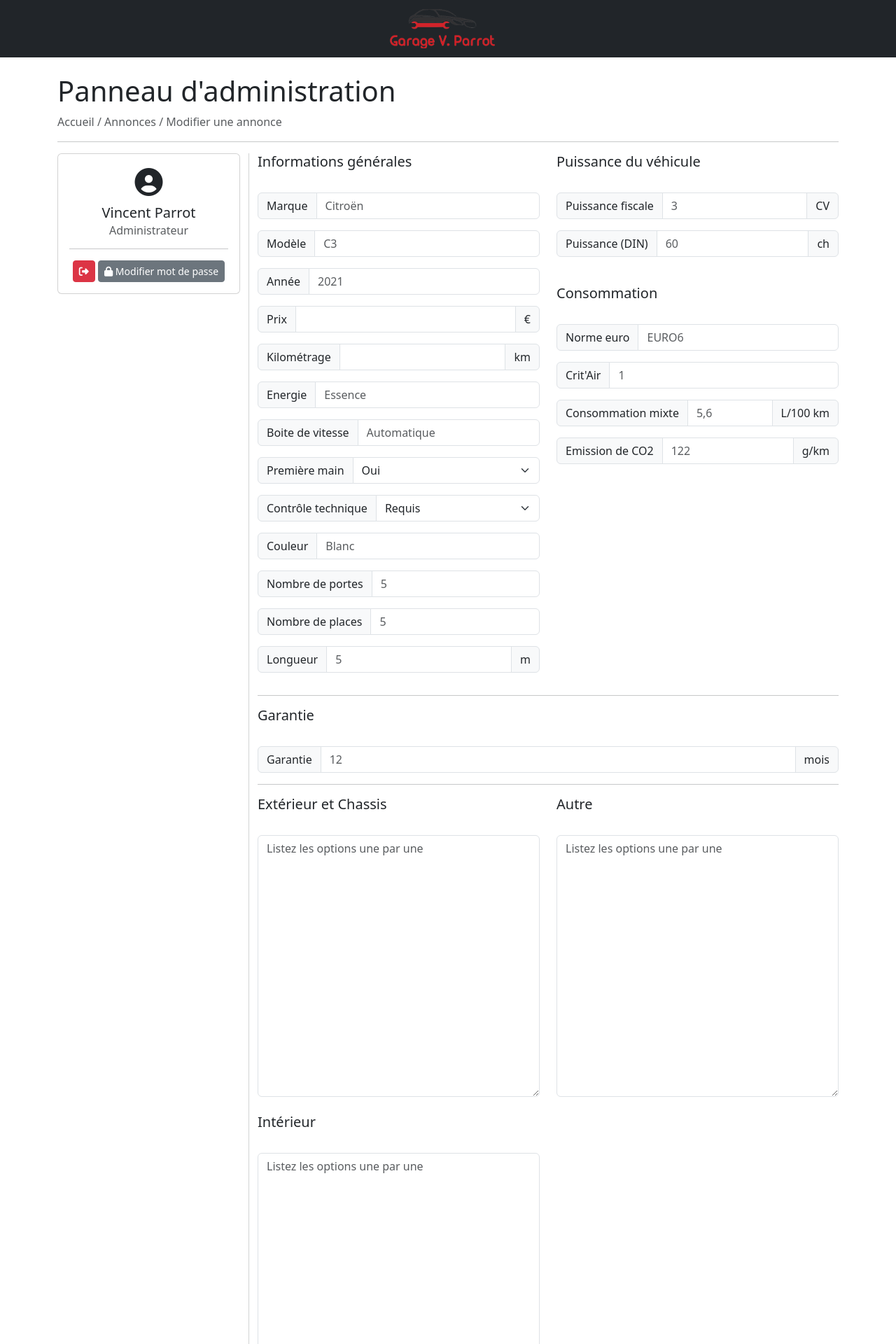
After one commit to arkaanium/garage_parrot, a PHP site: page /editCar.php?id=1 in a window 1280 px wide. The commit adds this page. Shown: the top 1920 px of the page at 70% size. Run offline with PHP 8.4, Linux system fonts and the light colour scheme; the visitor is signed in with stand-in values (Sample User, id 1); data that the repository does not hold is empty; some libraries are stand-ins or nearby versions.

Commit message:
cars: added edit car

```diff
--- /dev/null
+++ b/editCar.php
@@ -0,0 +1,200 @@
+<?php
+session_start([
+    'cookie_lifetime' => 315360000,
+]);
+
+if(!isset($_SESSION['id'])){
+    header('Location: login');
+    exit();
+}
+
+if(!isset($_GET['id'])){
+    header('Location: cars');
+}
+
+require('includes/config.php');
+require('includes/db.php')
+?>
+<!doctype html>
+<html lang="fr">
+    <head>
+        <meta charset="utf-8">
+        <meta name="viewport" content="width=device-width, initial-scale=1">
+        <title><?=$site_name;?></title>
+        <link href="https://cdn.jsdelivr.net/npm/bootstrap@5.3.1/dist/css/bootstrap.min.css" rel="stylesheet" integrity="sha384-4bw+/aepP/YC94hEpVNVgiZdgIC5+VKNBQNGCHeKRQN+PtmoHDEXuppvnDJzQIu9" crossorigin="anonymous">
+        <link rel="icon" type="image/x-icon" href="<?=$logo;?>">
+        <link rel="stylesheet" href="css/index.css">
+        <link rel="stylesheet" href="css/gestion.css">
+        <link href="assets/fontawesome/css/fontawesome.css" rel="stylesheet">
+        <link href="assets/fontawesome/css/solid.css" rel="stylesheet">
+    </head>
+    <body>
+        <?php include('includes/adminNavBar.php');?>
+        <br>
+        <div class="container ">
+            <h5 class="display-6 d-flex">Panneau d'administration</h5>
+            <p class="text-muted text-left"><a href="gestion">Accueil</a> / <a href="cars">Annonces</a> / Modifier une annonce</p>
+            <hr>
+            <div class="row text-center">
+                <div class="col-md-3 custom-spacing">
+                    <div class="card">
+                        <div class="card-body">
+                            <h1><i class="fa-solid fa-circle-user"></i></h1>
+                            <h5 class="card-title">Vincent Parrot</h5>
+                            <h6 class="card-subtitle mb-2 text-body-secondary">Administrateur</h6>
+                            <hr>
+                            <button type="button" class="btn btn-sm btn-danger"><i class="fa-solid fa-right-from-bracket"></i></button> <button type="button" class="btn btn-sm btn-secondary"><i class="fa-solid fa-lock"></i> Modifier mot de passe</button>
+                        </div>
+                    </div>
+                </div>
+                <div class="col-md verticalSeperatorLeft">
+                    <?php
+                    $getCarInfo = $bdd->prepare('SELECT * FROM cars WHERE id=:id');
+                    $getCarInfo->execute([ 'id' => htmlspecialchars($_GET['id']) ]);
+                    $carInfo = $getCarInfo->fetch();
+
+                    $generalInformations = json_decode($carInfo['general_informations']);
+                    $vehiclePower = json_decode($carInfo['vehicle_power']);
+                    $options = json_decode($carInfo['options']);
+                    $consumption = json_decode($carInfo['consumption']);
+                    ?>
+                    <form action="actions/cars.php?do=edit&id=<?=htmlspecialchars($_GET['id']);?>" method="post">
+                        <div class="row">
+                            <div class="col-md">
+                                <h5 class="d-flex text-left">Informations générales</h5><br>
+                                <div class="input-group mb-3">
+                                    <span class="input-group-text" id="basic-addon1">Marque</span>
+                                    <input type="text" class="form-control" value="<?=$generalInformations->marque;?>" name="marque" placeholder="Citroën" required>
+                                </div>
+                                <div class="input-group mb-3">
+                                    <span class="input-group-text" id="basic-addon1">Modèle</span>
+                                    <input type="text" class="form-control" value="<?=$generalInformations->modele;?>" name="modele" placeholder="C3" required>
+                                </div>
+                                <div class="input-group mb-3">
+                                    <span class="input-group-text" id="basic-addon1">Année</span>
+                                    <input type="number" class="form-control" value="<?=$carInfo['year'];?>" name="annee" placeholder="2021" required>
+                                </div>
+                                <div class="input-group mb-3">
+                                    <span class="input-group-text" id="basic-addon1">Prix</span>
+                                    <input type="text" class="form-control" value="<?=$carInfo['price'];?>" name="prix" required>
+                                    <span class="input-group-text" id="basic-addon1">€</span>
+                                </div>
+                                <div class="input-group mb-3">
+                                    <span class="input-group-text" id="basic-addon1">Kilométrage</span>
+                                    <input type="number" class="form-control" value="<?=$carInfo['kilometers'];?>" name="km" required>
+                                    <span class="input-group-text" id="basic-addon1">km</span>
+                                </div>
+                                <div class="input-group mb-3">
+                                    <span class="input-group-text" id="basic-addon1">Energie</span>
+                                    <input type="text" class="form-control" value="<?=$generalInformations->energie;?>" name="energie" placeholder="Essence" required>
+                                </div>
+                                <div class="input-group mb-3">
+                                    <span class="input-group-text" id="basic-addon1">Boite de vitesse</span>
+                                    <input type="text" class="form-control" value="<?=$generalInformations->motorisation;?>" name="motorisation" placeholder="Automatique" required>
+                                </div>
+                                <div class="input-group mb-3">
+                                    <span class="input-group-text" id="basic-addon1">Première main</span>
+                                    <select class="form-select" value="<?=$generalInformations->premiere_main;?>" name="premiere_main" aria-label="Default select example">
+                                        <option selected value="yes">Oui</option>
+                                        <option value="no">Non</option>
+                                    </select>
+                                </div>
+                                <div class="input-group mb-3">
+                                    <span class="input-group-text" id="basic-addon1">Contrôle technique</span>
+                                    <select class="form-select" value="<?=$generalInformations->technique;?>" name="technique" aria-label="Default select example">
+                                        <option selected value="yes">Requis</option>
+                                        <option value="no">Non requis</option>
+                                    </select>
+                                </div>
+                                <div class="input-group mb-3">
+                                    <span class="input-group-text" id="basic-addon1">Couleur</span>
+                                    <input type="text" class="form-control" value="<?=$generalInformations->couleur;?>" name="couleur" placeholder="Blanc" required>
+                                </div>
+                                <div class="input-group mb-3">
+                                    <span class="input-group-text" id="basic-addon1">Nombre de portes</span>
+                                    <input type="number" class="form-control" value="<?=$generalInformations->portes;?>" name="portes" placeholder="5" required>
+                                </div>
+                                <div class="input-group mb-3">
+                                    <span class="input-group-text" id="basic-addon1">Nombre de places</span>
+                                    <input type="number" class="form-control" value="<?=$generalInformations->places;?>" name="places" placeholder="5" required>
+                                </div>
+                                <div class="input-group mb-3">
+                                    <span class="input-group-text" id="basic-addon1">Longueur</span>
+                                    <input type="number" class="form-control" value="<?=$generalInformations->longueur;?>" name="longueur" placeholder="5" required>
+                                    <span class="input-group-text" id="basic-addon1">m</span>
+                                </div>
+                            </div>
+                            <div class="col-md">
+                                <h5 class="d-flex text-left">Puissance du véhicule</h5><br>
+                                <div class="input-group mb-3">
+                                    <span class="input-group-text" id="basic-addon1">Puissance fiscale</span>
+                                    <input type="text" class="form-control" value="<?=$vehiclePower->puissance_fisc;?>" name="puissance_fisc" placeholder="3" required>
+                                    <span class="input-group-text" id="basic-addon1">CV</span>
+                                </div>
+                                <div class="input-group mb-3">
+                                    <span class="input-group-text" id="basic-addon1">Puissance (DIN)</span>
+                                    <input type="text" class="form-control" value="<?=$vehiclePower->puissance;?>" name="puissance" placeholder="60" required>
+                                    <span class="input-group-text" id="basic-addon1">ch</span>
+                                </div>
+                                <br>
+                                <h5 class="d-flex text-left">Consommation</h5><br>
+                                <div class="input-group mb-3">
+                                    <span class="input-group-text" id="basic-addon1">Norme euro</span>
+                                    <input type="text" class="form-control" value="<?=$consumption->norme;?>" name="norme" placeholder="EURO6" required>
+                                </div>
+                                <div class="input-group mb-3">
+                                    <span class="input-group-text" id="basic-addon1">Crit'Air</span>
+                                    <input type="text" class="form-control" value="<?=$consumption->critair;?>" name="critair" placeholder="1" required>
+                                </div>
+                                <div class="input-group mb-3">
+                                    <span class="input-group-text" id="basic-addon1">Consommation mixte</span>
+                                    <input type="number" class="form-control" value="<?=$consumption->consommation;?>" name="consommation" placeholder="5,6" required>
+                                    <span class="input-group-text" id="basic-addon1">L/100 km</span>
+                                </div>
+                                <div class="input-group mb-3">
+                                    <span class="input-group-text" id="basic-addon1">Emission de CO2</span>
+                                    <input type="number" class="form-control" value="<?=$consumption->emission;?>" name="emission" placeholder="122" required>
+                                    <span class="input-group-text" id="basic-addon1">g/km</span>
+                                </div>
+                            </div>
+                        </div>
+                        <hr>
+                        <h5 class="d-flex">Garantie</h5><br>
+                        <div class="input-group mb-3">
+                            <span class="input-group-text" id="basic-addon1">Garantie</span>
+                            <input type="text" class="form-control" value="<?=$carInfo['warranty'];?>" name="garantie" placeholder="12" required>
+                            <span class="input-group-text" id="basic-addon1">mois</span>
+                        </div>
+                        <hr>
+                        <div class="row">
+                            <div class="col-md">
+                                <h5 class="d-flex text-left">Extérieur et Chassis</h5><br>
+                                <textarea class="form-control" name="exterieur" rows="15" placeholder="Listez les options une par une" required><?=$options->exterieur;?></textarea>
+                                <br>
+                                <h5 class="d-flex text-left">Intérieur</h5><br>
+                                <textarea class="form-control" name="interieur" rows="15" placeholder="Listez les options une par une" required><?=$options->interieur;?></textarea>
+                                <br>
+                                <h5 class="d-flex text-left">Sécurité</h5><br>
+                                <textarea class="form-control" name="securite" rows="15" placeholder="Listez les options une par une" required><?=$options->securite;?></textarea>
+                                <br>
+                            </div>
+                            <div class="col-md">
+                                <h5 class="d-flex text-left">Autre</h5><br>
+                                <textarea class="form-control" name="autre" rows="15" placeholder="Listez les options une par une" required><?=$options->autre;?></textarea>
+                                <br>
+                            </div>
+                        </div>
+                        <hr>
+                        <button type="submit" class="btn btn-success">Valider</a>
+                    </form>
+                </div>
+            </div>
+            <hr>
+            <p class="text-muted d-flex">Garage V.Parrot &copy; Copyright 2023</p>
+        </div>
+        <br>
+        <script src="https://cdn.jsdelivr.net/npm/bootstrap@5.3.1/dist/js/bootstrap.bundle.min.js" integrity="sha384-HwwvtgBNo3bZJJLYd8oVXjrBZt8cqVSpeBNS5n7C8IVInixGAoxmnlMuBnhbgrkm" crossorigin="anonymous"></script>
+        <script src="//cdnjs.cloudflare.com/ajax/libs/jquery/3.2.1/jquery.min.js"></script>
+        <script type="text/javascript" src="js/annonce.js"></script>
+    </body>
+</html>
```
Also changed, not shown: actions/cars.php (+59 -0 lines).
